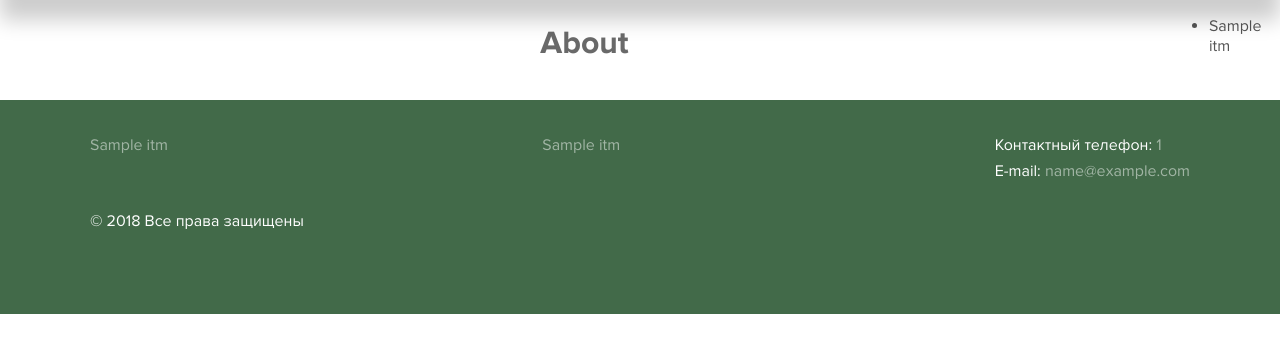
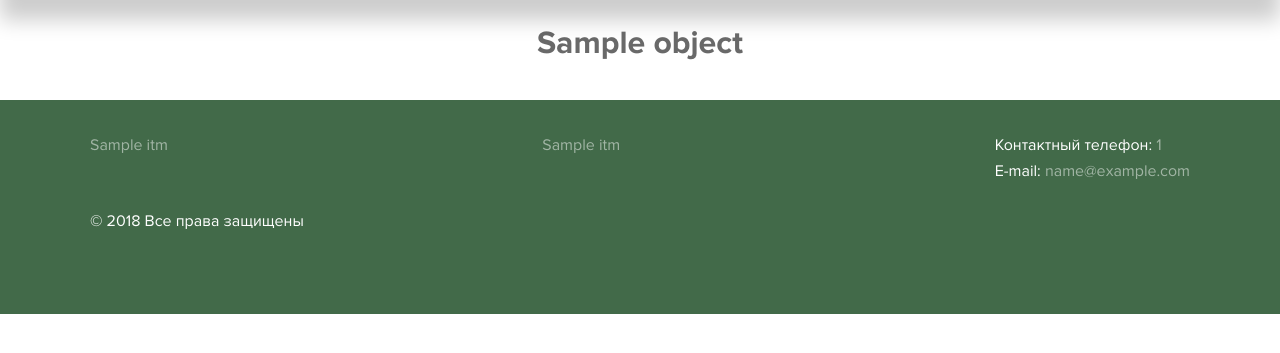
Before and after one commit to maryshlikhota/geekbrains_django, a Django app: template products/templates/products/detail.html in a window 1280 px wide. Shown: the part 108-461 px from the top of the page. Run offline with Django 3.2, Linux system fonts and the light colour scheme; the template is opened without the code that fills it: most values are stand-ins (such as "Sample title", 1, 10 or a date in 2020); some web fonts are replaced.

Commit message:
add products page and product detail

```diff
--- a/main/urls.py
+++ b/main/urls.py
@@ -1,7 +1,7 @@
 from django.urls import path
 
 from main.views import (
-    main, contacts, catalog, services, about
+    main, contacts, catalog, services, about, base
 )
 
 urlpatterns = [
--- a/products/templates/products/detail.html
+++ b/products/templates/products/detail.html
@@ -1,16 +1,9 @@
 {% extends 'master.html' %}
 
 {% block page_title %}
-About page
+    Product detail
 {% endblock %}
 
 {% block page_content %}
-<h1>About</h1>
-<ul>
-    {% for itm in products %}
-    <li>
-        {{ itm }}
-    </li>
-    {% endfor %}
-</ul>
+<h1>{{ object }}</h1>
 {% endblock %}
--- a/products/templates/products/list.html
+++ b/products/templates/products/list.html
@@ -1,14 +1,14 @@
 {% extends 'master.html' %}
 
 {% block page_title %}
-Product list
+    Products list
 {% endblock %}
 
 {% block page_content %}
     <ul>
         {% for itm in products %}
         <li>
-            {{ itm }}
+            <a href="/products/{{ forloop.counter0 }}">{{ itm }}</a>
         </li>
         {% endfor %}
     </ul>
--- a/products/urls.py
+++ b/products/urls.py
@@ -6,6 +6,6 @@ from products.views import (
 )
 
 urlpatterns = [
-    path('detail/', product_detail),
+    path('<int:idx>', product_detail),
     path('', product_list)
 ]
```
Also changed, not shown: main/views.py (+15 -0 lines), myshop/views.py (deleted, +0 -21 lines), products/views.py (+8 -2 lines).
